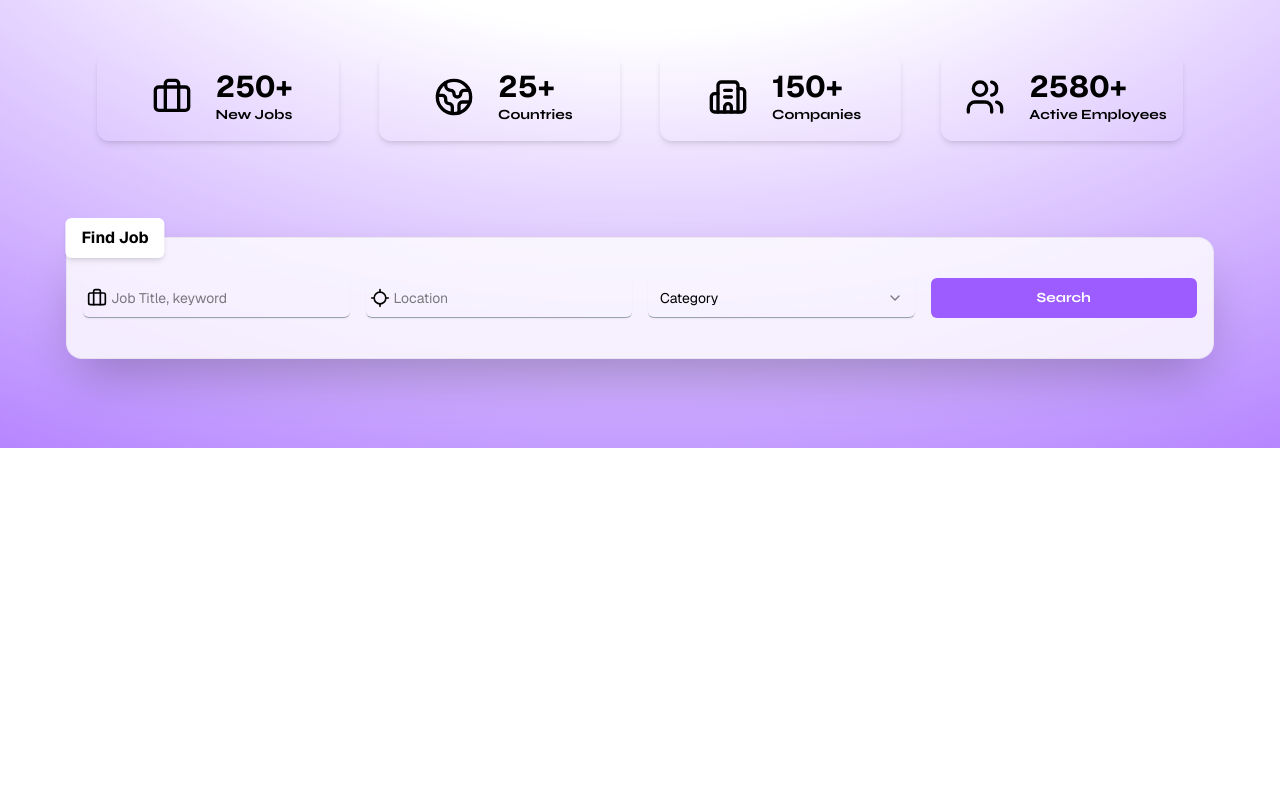
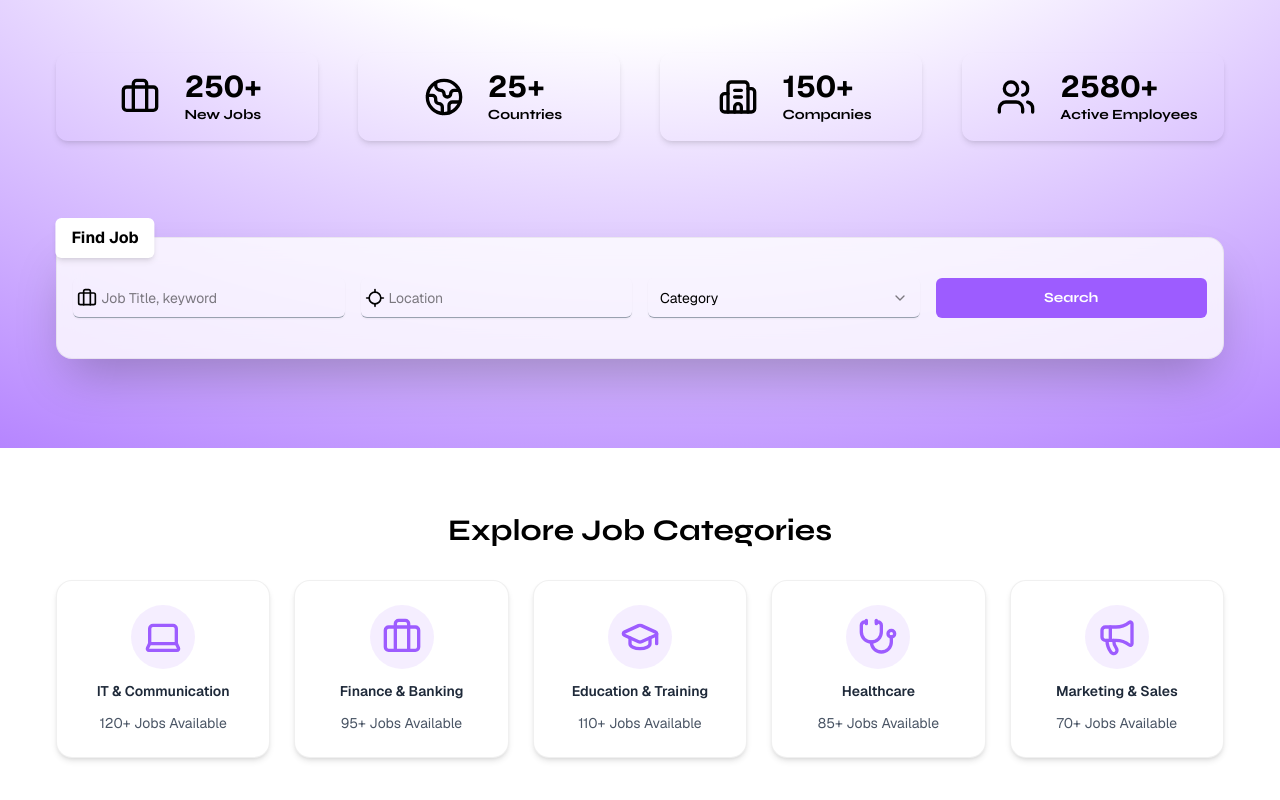
Before and after one commit to mdsamiulislam54/job-protal-client, a Next.js app: page / in a window 1280 px wide. Shown: the part 352-1152 px from the top of the page. Before the commit the page ends 800 px from the top, so only its background shows below. Built offline with nearby package versions, Linux system fonts and the light colour scheme.

Commit message:
feat: add job category section with lucide icons and job count

```diff
--- a/app/globals.css
+++ b/app/globals.css
@@ -64,7 +64,7 @@
 }
 
 .custom-container {
-  @apply w-full max-w-[1180px] mx-auto px-4;
+  @apply w-full max-w-[1200px] mx-auto px-4;
 }
 
 @layer utilities {
--- a/app/page.tsx
+++ b/app/page.tsx
@@ -1,3 +1,4 @@
+import Category from "@/components/Category/Category";
 import Hero from "@/components/Hero/Hero";
 
 
@@ -5,6 +6,7 @@ export default function Home() {
   return (
     <div >
       <Hero />
+      <Category/>
 
     </div>
   );
--- /dev/null
+++ b/components/Category/Category.tsx
@@ -0,0 +1,63 @@
+import { Laptop, Briefcase, GraduationCap, Stethoscope, Megaphone, Users } from "lucide-react";
+
+const categories = [
+    {
+        id: 1,
+        title: "IT & Communication",
+        icon: <Laptop className="w-10 h-10 text-primary" />,
+        totalJobs: 120,
+    },
+    {
+        id: 2,
+        title: "Finance & Banking",
+        icon: <Briefcase className="w-10 h-10 text-primary" />,
+        totalJobs: 95,
+    },
+    {
+        id: 3,
+        title: "Education & Training",
+        icon: <GraduationCap className="w-10 h-10 text-primary" />,
+        totalJobs: 110,
+    },
+    {
+        id: 4,
+        title: "Healthcare",
+        icon: <Stethoscope className="w-10 h-10 text-primary" />,
+        totalJobs: 85,
+    },
+    {
+        id: 5,
+        title: "Marketing & Sales",
+        icon: <Megaphone className="w-10 h-10 text-primary" />,
+        totalJobs: 70,
+    },
+
+];
+
+const Category = () => {
+    return (
+        <section className="py-16 bg-background-light dark:bg-background-dark">
+            <div className="custom-container">
+                <h2 className="text-3xl font-bold text-center mb-8 syne">Explore Job Categories</h2>
+                <div className="grid sm:grid-cols-2 lg:grid-cols-5 gap-6  mx-auto">
+                    {categories.map((cat) => (
+                        <div
+                            key={cat.id}
+                            className="flex flex-col items-center justify-center gap-3 p-6 border rounded-2xl hover:shadow-lg
+            transition duration-300 bg-white dark:bg-background-dark border-secondary/20 dark:text-white
+            shadow-md dark:shadow-gray-800 cursor-pointer
+
+            "
+                        >
+                            <div className="p-3 rounded-full bg-primary/10">{cat.icon}</div>
+                            <h3 className="text-sm  font-semibold text-gray-800 dark:text-text-dark">{cat.title}</h3>
+                            <p className="text-sm text-gray-600 dark:text-text-dark">{cat.totalJobs}+ Jobs Available</p>
+                        </div>
+                    ))}
+                </div>
+            </div>
+        </section>
+    );
+};
+
+export default Category;
--- a/components/Hero/Hero.tsx
+++ b/components/Hero/Hero.tsx
@@ -42,7 +42,7 @@ const Hero = () => {
                     The Simplest Way to Land Your Dream Job
                 </h1>
 
-                <div className=" justify-center gap-10 mt-10 grid grid-cols-1 max-md:w-full sm:grid-cols-2 md:grid-cols-4">
+                <div className=" justify-center gap-10 mt-10 grid grid-cols-1 w-full sm:grid-cols-2 md:grid-cols-4">
                     {stats.map((item, index) => (
                         <div
                             key={index}
--- a/components/ToggleMode/ToggleMode.tsx
+++ b/components/ToggleMode/ToggleMode.tsx
@@ -18,20 +18,20 @@ export function ModeToggle() {
   return (
     <DropdownMenu>
       <DropdownMenuTrigger asChild>
-        <Button  size="icon" className='text-white cursor-pointer hover:bg-ascent hover:text-text transition-all duration-200 syne ' >
+        <Button  size="icon" className='text-white cursor-pointer hover:bg-ascent hover:text-text transition-all duration-200 syne border-none focus:border-none ' >
           <Sun className="h-[1.2rem] w-[1.2rem] text-text-dark scale-100 rotate-0 transition-all dark:scale-0 dark:-rotate-90" />
           <Moon className="absolute h-[1.2rem] w-[1.2rem] scale-0 rotate-90 transition-all dark:scale-100 dark:rotate-0" />
           <span className="sr-only">Toggle theme</span>
         </Button>
       </DropdownMenuTrigger>
-      <DropdownMenuContent align="end" className="border-none dark:bg-linear-to-r from-primary/20 to-black">
-        <DropdownMenuItem onClick={() => setTheme("light")} className="hover:bg-primary syne text-md font-bold hover:text-text-dark cursor-pointer flex justify-center transition-all duration-200">
+      <DropdownMenuContent align="end" className="border-none bg-background dark:bg-background-dark ">
+        <DropdownMenuItem onClick={() => setTheme("light")} className="hover:bg-primary  text-md font-bold hover:text-text-dark cursor-pointer flex justify-center transition-all duration-200">
           Light
         </DropdownMenuItem>
-        <DropdownMenuItem onClick={() => setTheme("dark")} className="hover:bg-primary syne text-md font-bold hover:text-text-dark cursor-pointer flex justify-center transition-all duration-200">
+        <DropdownMenuItem onClick={() => setTheme("dark")} className="hover:bg-primary  text-md font-bold hover:text-text-dark cursor-pointer flex justify-center transition-all duration-200">
           Dark
         </DropdownMenuItem>
-        <DropdownMenuItem onClick={() => setTheme("system")} className="hover:bg-primary syne text-md font-bold hover:text-text-dark cursor-pointer flex justify-center transition-all duration-200">
+        <DropdownMenuItem onClick={() => setTheme("system")} className="hover:bg-primary  text-md font-bold hover:text-text-dark cursor-pointer flex justify-center transition-all duration-200">
           System
         </DropdownMenuItem>
       </DropdownMenuContent>
```
Also changed, not shown: public/resuorse.txt (added).
